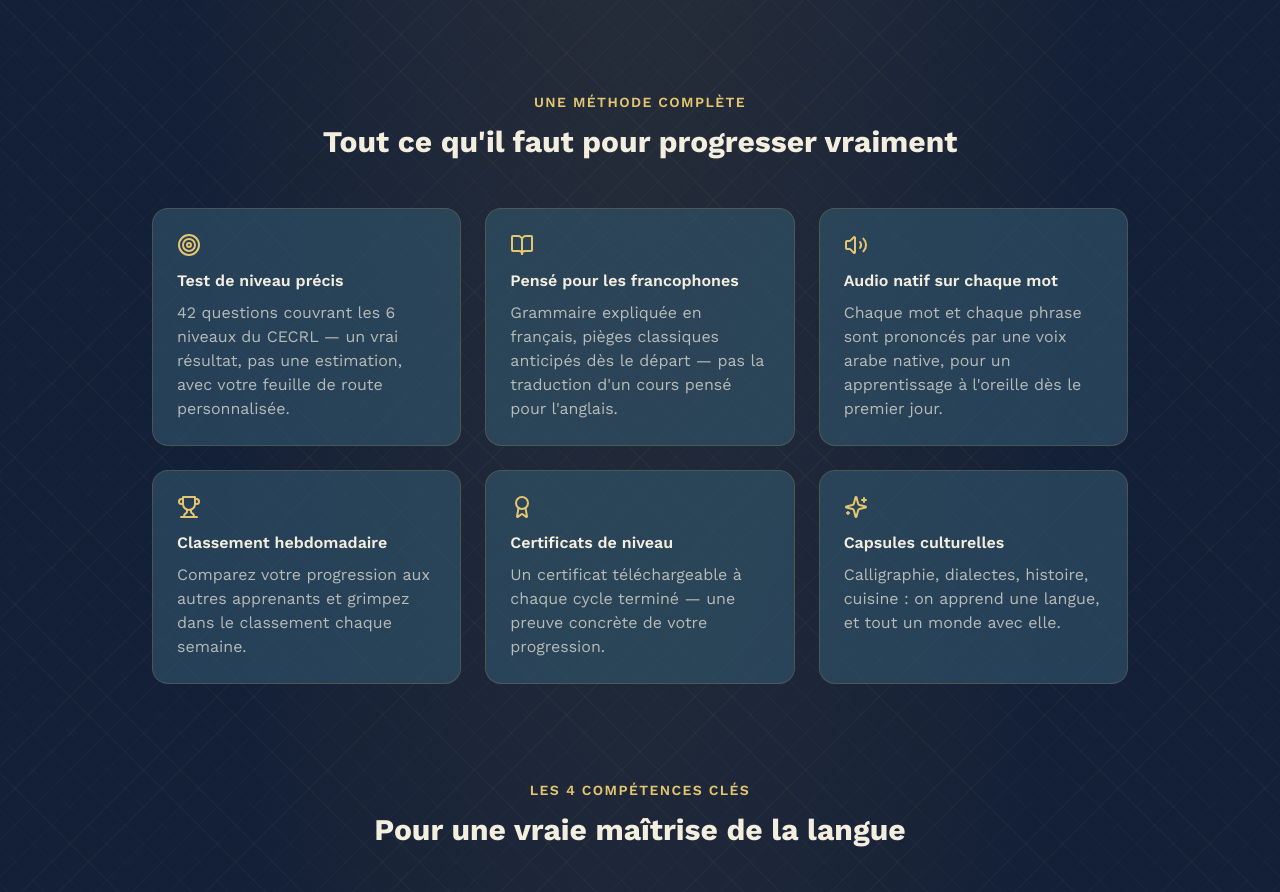
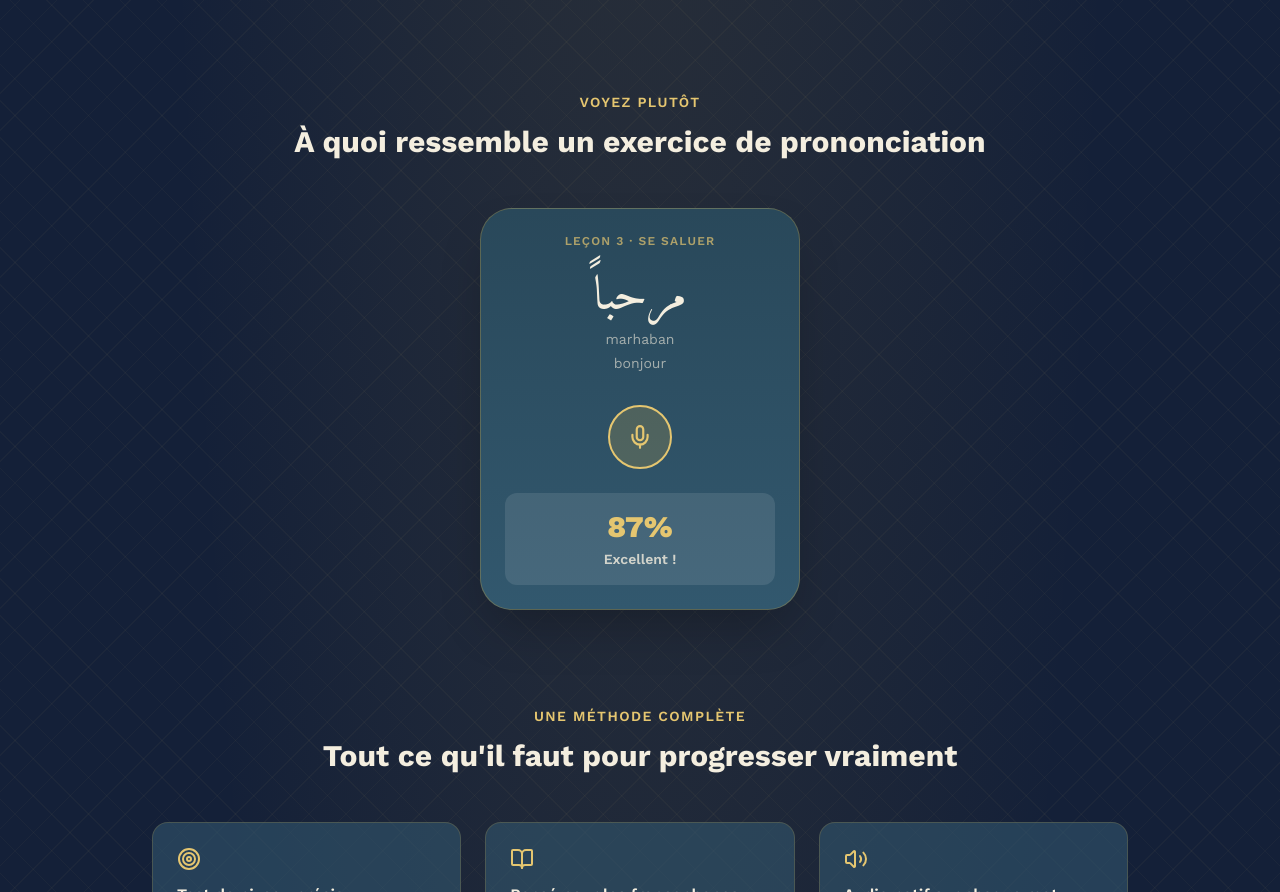
Before and after one commit to diopmamealassane-sketch/arabiya-plus, a Next.js app: page / in a window 1280 px wide. Shown: the part 1448-2340 px from the top of the page. Built offline with nearby package versions, Linux system fonts and the light colour scheme; no server answers.

Commit message:
Update page.js

```diff
--- a/app/page.js
+++ b/app/page.js
@@ -160,6 +160,36 @@ export default async function LandingPage() {
               Arabiya+ sélectionne pour vous ce que vous devez réviser chaque
               jour, juste avant que vous ne l'oubliiez.
             </p>
+          </div>
+        </div>
+
+        {/* Aperçu produit — mockup léger en code, pas une simple description textuelle */}
+        <div className="mt-24">
+          <p className="text-gold-light uppercase tracking-widest text-sm font-semibold text-center mb-3">
+            Voyez plutôt
+          </p>
+          <h2 className="text-3xl font-bold text-center mb-12">
+            À quoi ressemble un exercice de prononciation
+          </h2>
+
+          <div className="max-w-xs mx-auto bg-gradient-to-b from-ink to-ink-2 border border-gold/30 rounded-[2rem] p-6 shadow-2xl">
+            <p className="text-xs uppercase tracking-widest text-gold-light/70 font-semibold text-center mb-6">
+              Leçon 3 · Se saluer
+            </p>
+            <p className="arabic text-5xl text-center mb-2" dir="rtl">مرحباً</p>
+            <p className="text-center text-sm opacity-60 mb-1">marhaban</p>
+            <p className="text-center text-sm opacity-60 mb-8">bonjour</p>
+
+            <div className="flex justify-center mb-6">
+              <div className="w-16 h-16 rounded-full bg-gold/20 border-2 border-gold-light flex items-center justify-center">
+                <Mic size={26} className="text-gold-light" />
+              </div>
+            </div>
+
+            <div className="bg-white/10 rounded-xl p-4 text-center">
+              <p className="text-3xl font-black text-gold-light mb-1">87%</p>
+              <p className="text-sm font-semibold opacity-80">Excellent !</p>
+            </div>
           </div>
         </div>
 
```
